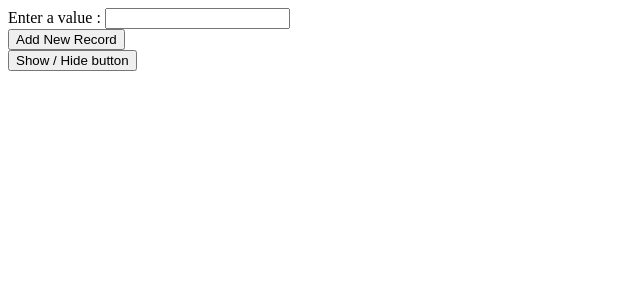
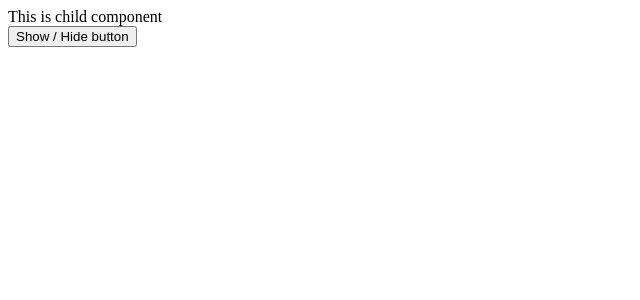
Before and after one commit to kondareddyyaramala/life-cycle-hooks-in-angular-services, an Angular app: page / in a window 1280 px wide. Shown: the top 300 px of the page, without its empty margins (0-640 px from the left). Built offline with nearby package versions, Linux system fonts and the light colour scheme.

Commit message:
1 file modified

```diff
--- a/src/app/child-one/child-one.component.html
+++ b/src/app/child-one/child-one.component.html
@@ -1,6 +1,3 @@
 <section>
-  <label for="input"> Enter a value :  </label>
-  <input name="input">
-  <br>
-  <button>Add New Record</button>
+This is child component
 </section>
```
